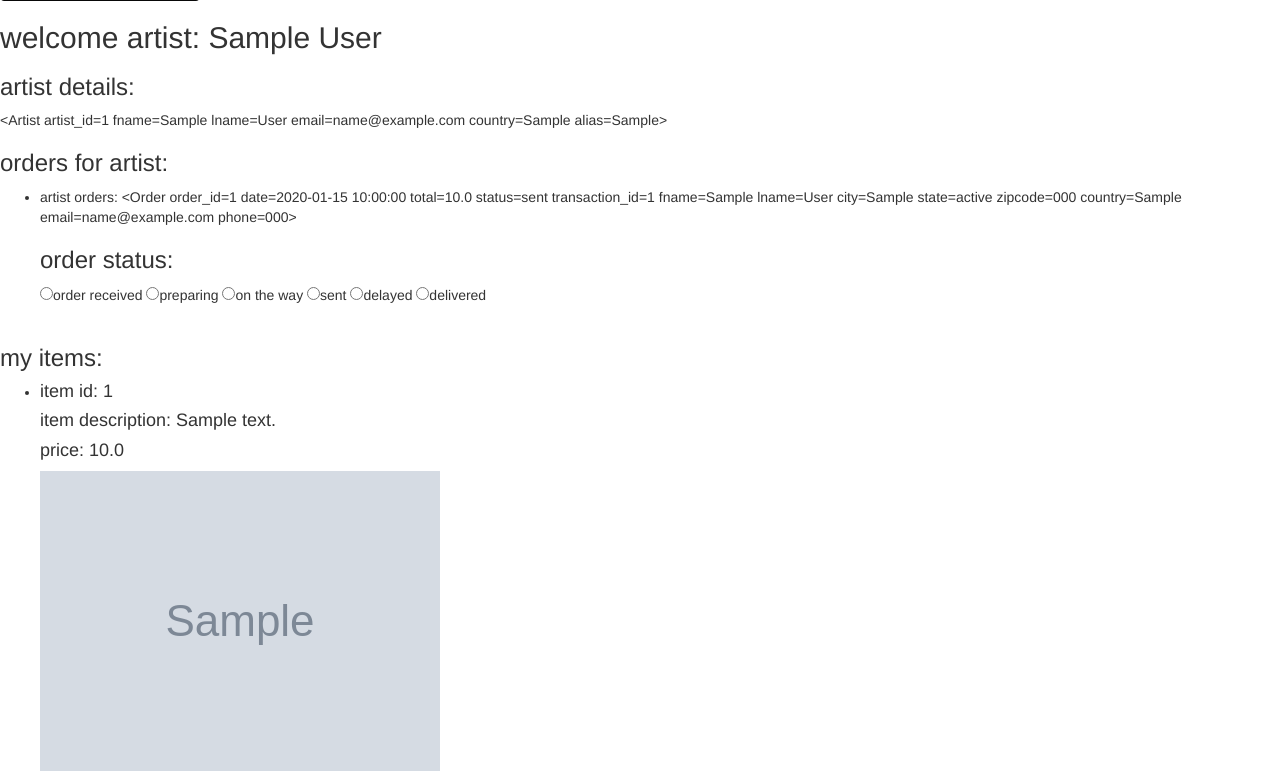
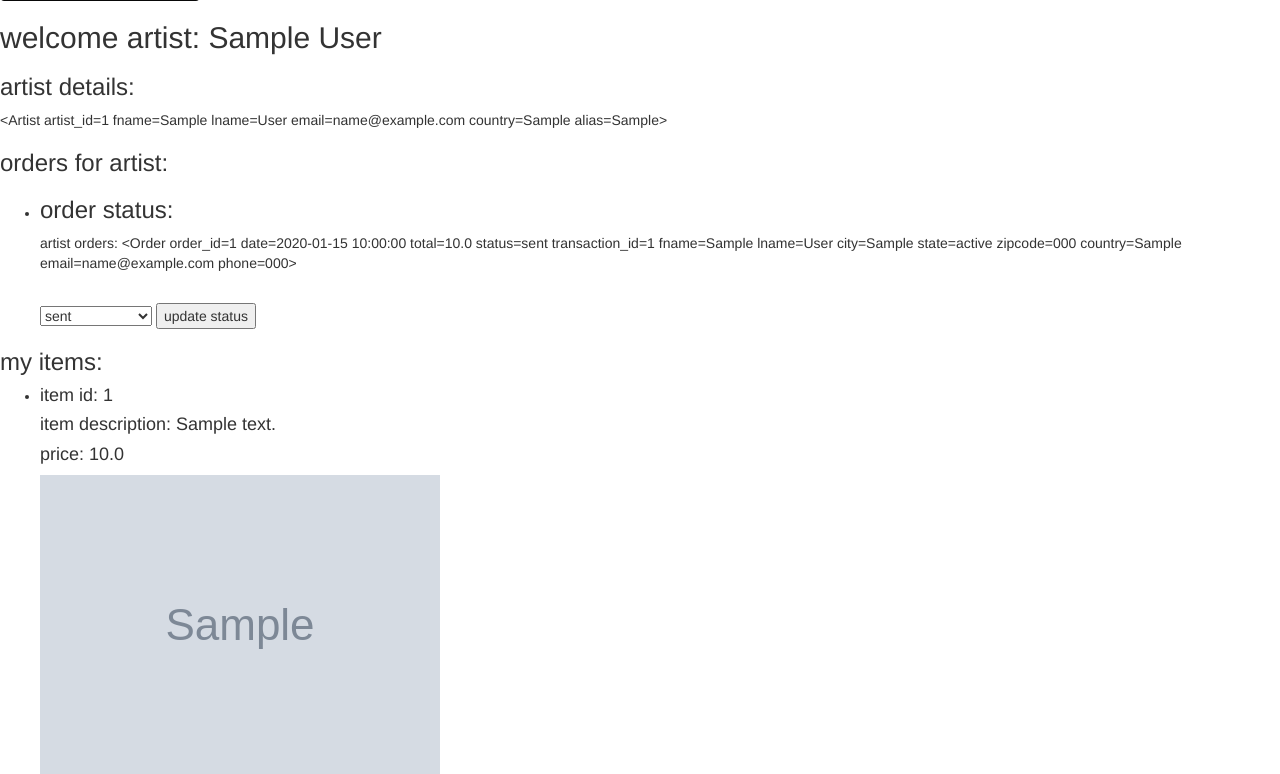
Before and after one commit to sandritaa/galleriamilena, a Flask app: a page that uses templates/artistProfile.html in a window 1280 px wide. Shown: the part 151-925 px from the top of the page. Run offline with Flask 3, Linux system fonts and the light colour scheme; the visitor is signed in with stand-in values (Sample User, id 1); tables that the repository leaves empty hold one stand-in row (values such as "Sample post"); grey boxes marked "Sample" are stand-in pictures; some libraries are stand-ins or nearby versions.

Commit message:
order status update from artist profile

```diff
--- a/crud.py
+++ b/crud.py
@@ -136,7 +136,7 @@ def delete_cartitem(customer_id, item_id):
 
 def create_order_by_session(session, artist_id):
     return Order(
-        status='review',
+        status='order received',
         date=func.now(),
         total=0,
         fname=session['shipment']['fname'],
@@ -159,6 +159,11 @@ def update_item_with_order(item, order_id):
         {'order_id': order_id})
 
 
+def update_order_status(order_id, status_option):
+    Order.query.filter(Order.order_id == order_id).update(
+        {'status': status_option})
+
+
 if __name__ == "__main__":
     from server import app
 
--- a/server.py
+++ b/server.py
@@ -457,6 +457,21 @@ def orderComplete():
     return render_template("orderComplete.html")
 
 
+@app.route('/artistUpdateOrder', methods=["POST"])
+def artist_order_update():
+
+    # get the order_id and convert it to an int from the client (ajax)
+    order_id = int(request.json.get('orderId'))
+    status_option = request.json.get('statusOption')
+
+    crud.update_order_status(order_id, status_option)
+    db.session.commit()
+
+    return {
+        'status_option': status_option
+    }
+
+
 if __name__ == "__main__":
     connect_to_db(app)
-    app.run(debug=True, host='0.0.0.0', port=5001)
+    app.run(debug=True, host='0.0.0.0', port=5002)
--- a/static/js/ajax.js
+++ b/static/js/ajax.js
@@ -142,3 +142,28 @@ if (artistButton != null) {
       });
   });
 }
+
+let statusButton = document.querySelectorAll(".statusButton");
+for (let button of statusButton) {
+  button.addEventListener("click", (evt) => {
+    evt.preventDefault();
+
+    let buttonIdArray = button.id.split("_");
+    let orderId = buttonIdArray.at(-1);
+
+    let statusElement = document.getElementById("status" + "_" + orderId);
+    let statusOption = statusElement.value;
+
+    fetch("/artistUpdateOrder", {
+      method: "POST",
+      body: JSON.stringify({ orderId: orderId, statusOption: statusOption }),
+      headers: {
+        "Content-Type": "application/json",
+      },
+    })
+      .then((response) => response.json())
+      .then((responseJson) => {
+        statusElement.value = responseJson.status_option;
+      });
+  });
+}
--- a/templates/artistProfile.html
+++ b/templates/artistProfile.html
@@ -15,17 +15,31 @@
 <ul>
     {% for order in artist.order %}
     <li>
+        <h3>order status:</h3>
         <p>artist orders: {{ order }}</p>
-        <h3>order status:</h3>
-        <!-- TODO: Add menu options for order update -->
-        <input type='radio' name='order received' value='order received'>order received</input>
-        <input type='radio' name='preparing' value='preparing'>preparing</input>
-        <input type='radio' name='on the way' value='on the way'>on the way</input>
-        <input type='radio' name='sent' value='sent'>sent</input>
-        <input type='radio' name='delayed' value='delayed'>delayed</input>
-        <input type='radio' name='delivered' value='delivered'>delivered</input>
-        <br><br>
+
+        <br>
+
+        <select class="statusOptions" id="{{ 'status' + '_' + (order.order_id) | string }}" placeholder="status">
+            <option name='order received' value='order received'
+                {% if order.status == 'order received' %}selected{% endif %}>order received</option>
+            <option name='preparing' value='preparing' {% if order.status == 'preparing' %}selected{% endif %}>preparing
+            </option>
+            <option name='on the way' value='on the way' {% if order.status == 'on the way' %}selected{% endif %}>on the
+                way</option>
+            <option name='sent' value='sent' {% if order.status == 'sent' %}selected{% endif %}>sent</option>
+            <option name='delayed' value='delayed' {% if order.status == 'delayed' %}selected{% endif %}>delayed
+            </option>
+            <option name='delivered' value='delivered' {% if order.status == 'delivered' %}selected{% endif %}>delivered
+            </option>
+        </select>
+
+
+        <button class="statusButton" id="{{'statusButton' + '_' + (order.order_id) | string}}" type="button">update
+            status</button>
+
     </li>
+
     {% endfor %}
 </ul>
 
@@ -53,6 +67,9 @@
     <a href="/ ">home</a>
 </button> <br> <br>
 
+<!-- Ajax file -->
+<script src="/static/js/ajax.js"></script>
+
 <!-- logout button -->
 <form action="/" method="POST">
     <input type="submit" value="logout" name="logout" />
```
